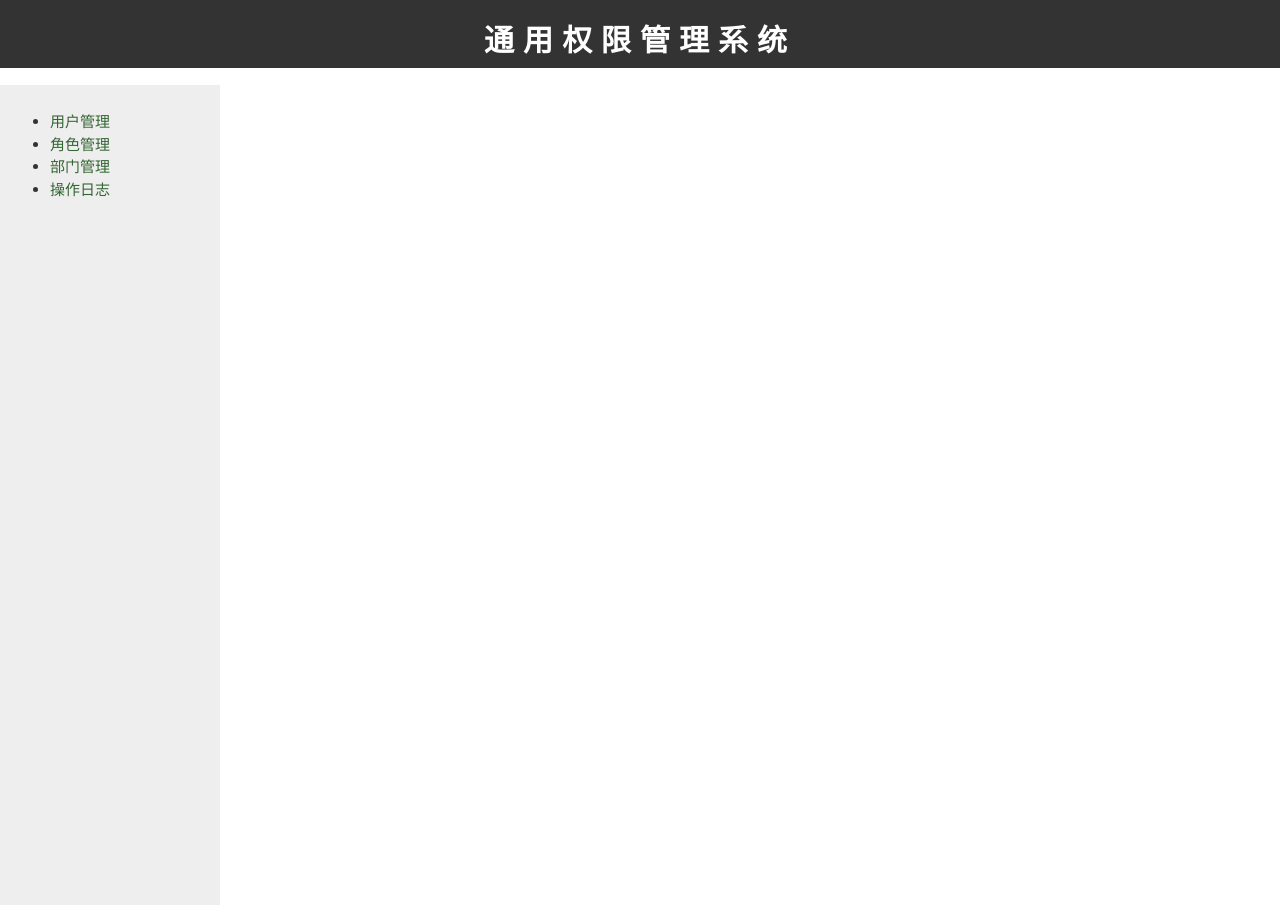
After one commit to Calmeii/grms, a PHP site: page /sites/coder/header.php in a window 1280 px wide. The commit adds this page. Run offline with PHP 8.4, Linux system fonts and the light colour scheme.

Commit message:
增加管理员主页面和css

```diff
--- /dev/null
+++ b/coder/bar.php
@@ -0,0 +1,6 @@
+<ul>
+	<li> <a href="user_manage.php">用户管理</a> </li>
+	<li> <a href="char_manage.php">角色管理</a> </li>
+	<li> <a href="depar_manage.php">部门管理</a> </li>
+	<li> <a href="dary.php">操作日志</a> </li>
+</ul>
--- /dev/null
+++ b/coder/footer.php
@@ -0,0 +1,4 @@
+</div>
+</div>
+</body>
+</html>
--- /dev/null
+++ b/coder/header.php
@@ -0,0 +1,20 @@
+<?php
+require("../config.php");
+?>
+
+<!doctype html>
+<html>
+<head>
+	<title><?php echo $config_webname; ?></title>
+	<link href="../css/stylesheet.css" rel="stylesheet" type="text/css">
+	<meta charset="utf-8">
+</head>
+<body>
+	<div id = "header">
+		<h1><?php echo $config_webname; ?></h1>
+	</div>
+	<div id = "container">
+		<div id = "bar">
+			<?php require("bar.php"); ?>
+		</div>
+		<div id = "main">
--- a/css/stylesheet.css
+++ b/css/stylesheet.css
@@ -0,0 +1,120 @@
+body
+{
+	font-family: "trebuchet ms", verdana, sans-serif;
+	font-size: 15px;
+	line-height: 1.5em;
+	color: #333;
+	background: #ffffff;
+	margin: 0;
+	padding: 0;
+	text-align: center;
+	width: 100%;
+}
+p
+{
+	margin-top: 10px;
+}
+#header
+{
+	position: absolute;;
+	top: 0px;
+	left: 0px;
+	height: 60px;
+	width: 100%;
+	background: #333;
+	padding-top: 8px;
+}
+#header h1
+{
+	font-size: 30px;
+	text-transform: uppercase;;
+	letter-spacing: 0.3em;
+	color: #fff;
+}
+#menu
+{
+	font-family: "trebuchet ms", verdana, sans-serif;
+	font-size: 14px;
+	font-weight: bold;
+	position: absolute;;
+	height: 27px;
+	top: 60px;
+	left: 0px;
+	width: 100%;
+	padding: 0px;
+	color: #000000;
+	background: #eee;
+}
+
+a:link
+{
+	text-decoration: none;
+	bottom: 0px;
+	color: #363;
+}
+a:visited
+{
+	text-decoration: none;
+	border-bottom: 1px dotted #369;
+	color: #833;
+}
+a:hover, a:active
+{
+	text-decoration: none;
+	border-bottom: 1px solid #039;
+	color: #000;
+}
+#container
+{
+	position: absolute;
+	top: 85px;
+	left: 0px;
+	background: #fff;
+	margin: 0 auto 0 auto;
+	text-align: left;
+	width: 100%;
+	height: 100%;
+}
+#bar
+{
+	float: left;
+	width: 200px;
+	background: #eee;
+	padding: 10px;
+	margin-right: 30px;
+	height: 100%;
+}
+img
+{
+	border: 0;
+}
+#bar h1
+{
+	font-size: 12px;
+	text-transform: uppercase;;
+	letter-spacing: 0.3em;
+}
+#main
+{
+	margin: 15px 15px 15px 240px;
+	padding: 15px 15px 15px 15px;
+	background: #fff;
+	color: #000;
+}
+table{
+	border: thin solid #f00;
+	background: #fff;
+}
+th{
+	width:100%;
+	letter-spacing: 2.5px;
+	background: #eee;
+	color: #000;
+	text-transform: uppercase;
+	text-align: center;
+	border-top: thick solid #eee;
+	border-bottom: thin solid #ccc;
+}
+td{
+	border: thin solid #f80;
+}
```
Also changed, not shown: coder/admin.php (+7 -1 lines), header.php (deleted).
